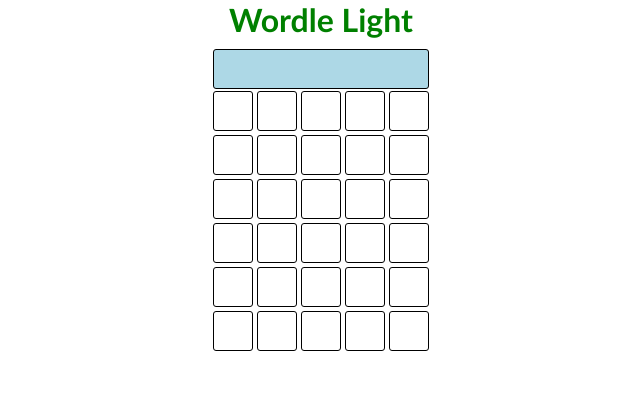
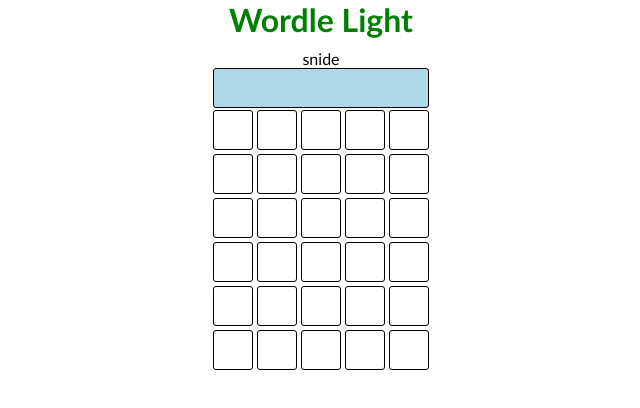
Before and after one commit to vtomic85/wordle-light, a React (Create React App) app: page / in a window 1280 px wide. Shown: the top 408 px of the page, without its empty margins (319-959 px from the left). Built offline with nearby package versions, Linux system fonts and the light colour scheme.

Commit message:
Fix the bug when the game reports multiple wrong places for a single letter

```diff
--- a/src/components/Board/Board.js
+++ b/src/components/Board/Board.js
@@ -33,8 +33,10 @@ const Board = () => {
       } else {
         for (let j = 0; j < 5; j++) {
           if (
+            secretChecked[i] === false &&
+            attemptChecked[j] === false &&
             secretWord.charAt(i).toLowerCase() ===
-            currentAttempt[j].toLowerCase()
+              currentAttempt[j].toLowerCase()
           ) {
             secretChecked[i] = true;
             attemptChecked[j] = true;
@@ -97,6 +99,7 @@ const Board = () => {
   return (
     <>
       <div className="board">
+        {secretWord}
         <div className="currentAttempt">{currentAttempt}</div>
         <div className="storedAttempts">
           <Row attempt={storedAttempts[0]} result={results[0]} />
```
